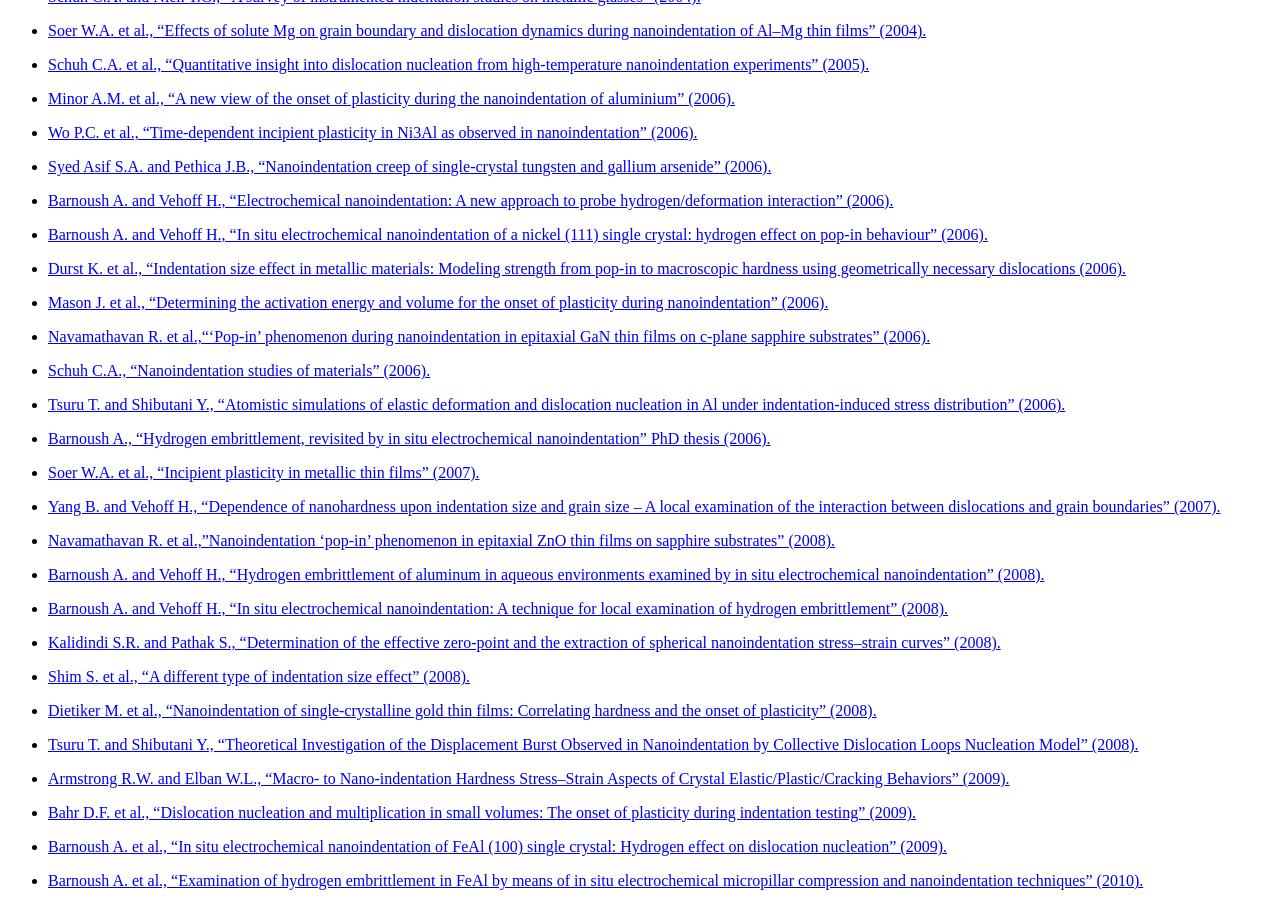
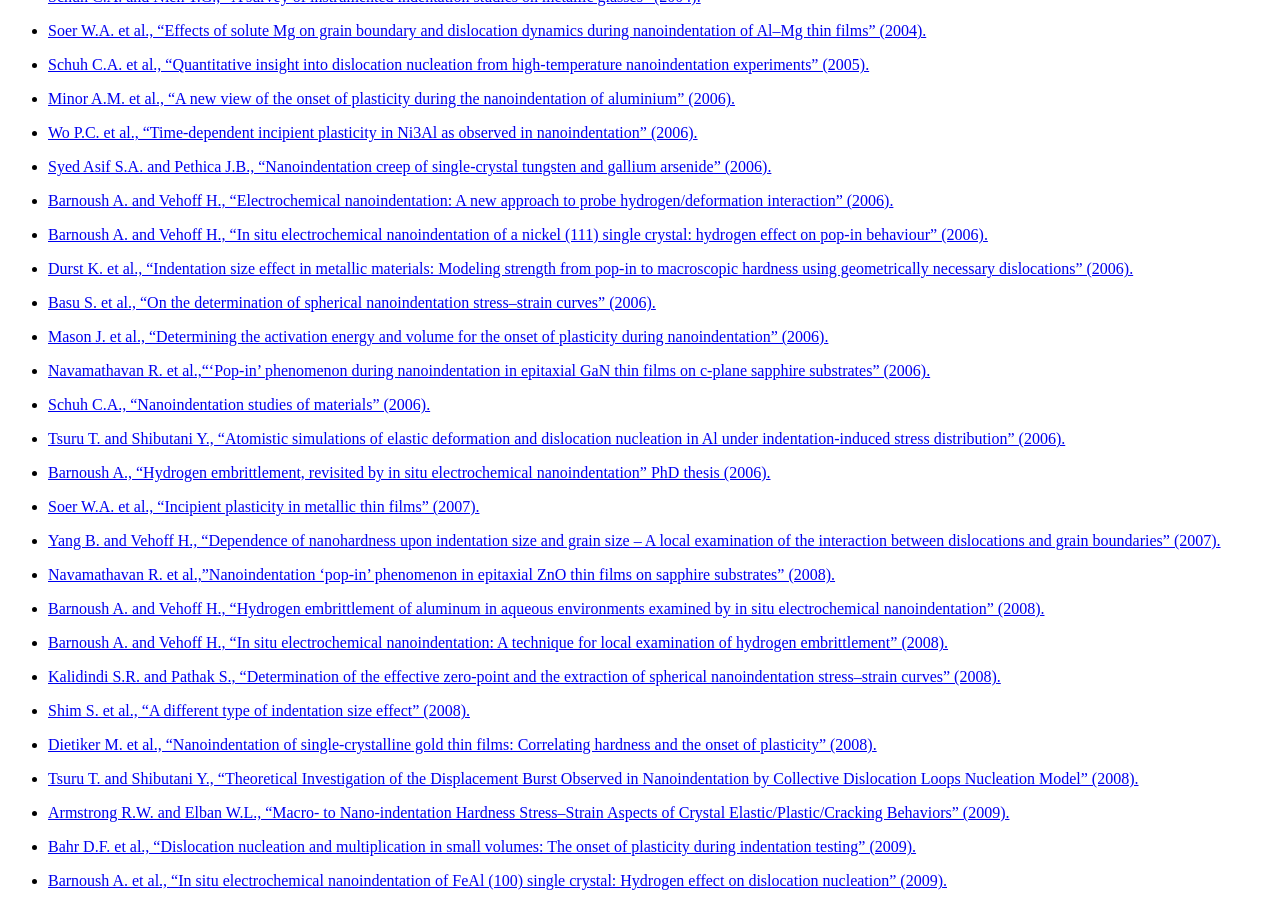
Before and after one commit to DavidMercier/PopIn, a Sphinx documentation site: the page built from doc/links_ref.rst, in a window 1280 px wide and 900 px high, scrolled down 1920 px. Built offline with Sphinx 7.4.7, drawn with Linux system fonts in a browser that asks for light colours; comment, search, counter and statistics services are not loaded.

Commit message:
Update links_ref.rst

```diff
--- a/doc/links_ref.rst
+++ b/doc/links_ref.rst
@@ -74,7 +74,8 @@ Dislocation nucleation during (nano)indentation
 * `Syed Asif S.A. and Pethica J.B., "Nanoindentation creep of single-crystal tungsten and gallium arsenide" (2006). <http://dx.doi.org/10.1080/01418619708214217>`_
 * `Barnoush A. and Vehoff H., "Electrochemical nanoindentation: A new approach to probe hydrogen/deformation interaction" (2006). <http://dx.doi.org/10.1016/j.scriptamat.2006.03.041>`_
 * `Barnoush A. and Vehoff H., "In situ electrochemical nanoindentation of a nickel (111) single crystal: hydrogen effect on pop-in behaviour" (2006). <http://dx.doi.org/10.3139/146.101361>`_
-* `Durst K. et al., "Indentation size effect in metallic materials: Modeling strength from pop-in to macroscopic hardness using geometrically necessary dislocations (2006). <http://dx.doi.org/10.1016/j.actamat.2006.01.036>`_
+* `Durst K. et al., "Indentation size effect in metallic materials: Modeling strength from pop-in to macroscopic hardness using geometrically necessary dislocations" (2006). <http://dx.doi.org/10.1016/j.actamat.2006.01.036>`_
+* `Basu S. et al., "On the determination of spherical nanoindentation stress–strain curves" (2006). <http://dx.doi.org/10.1557/jmr.2006.0324>`_
 * `Mason J. et al., "Determining the activation energy and volume for the onset of plasticity during nanoindentation" (2006). <http://dx.doi.org/10.1103/PhysRevB.73.054102>`_
 * `Navamathavan R. et al.,"'Pop-in' phenomenon during nanoindentation in epitaxial GaN thin films on c-plane sapphire substrates" (2006). <http://dx.doi.org/10.1016/j.matchemphys.2005.11.021>`_
 * `Schuh C.A., "Nanoindentation studies of materials" (2006). <http://dx.doi.org/10.1016/S1369-7021(06)71495-X>`_
```
